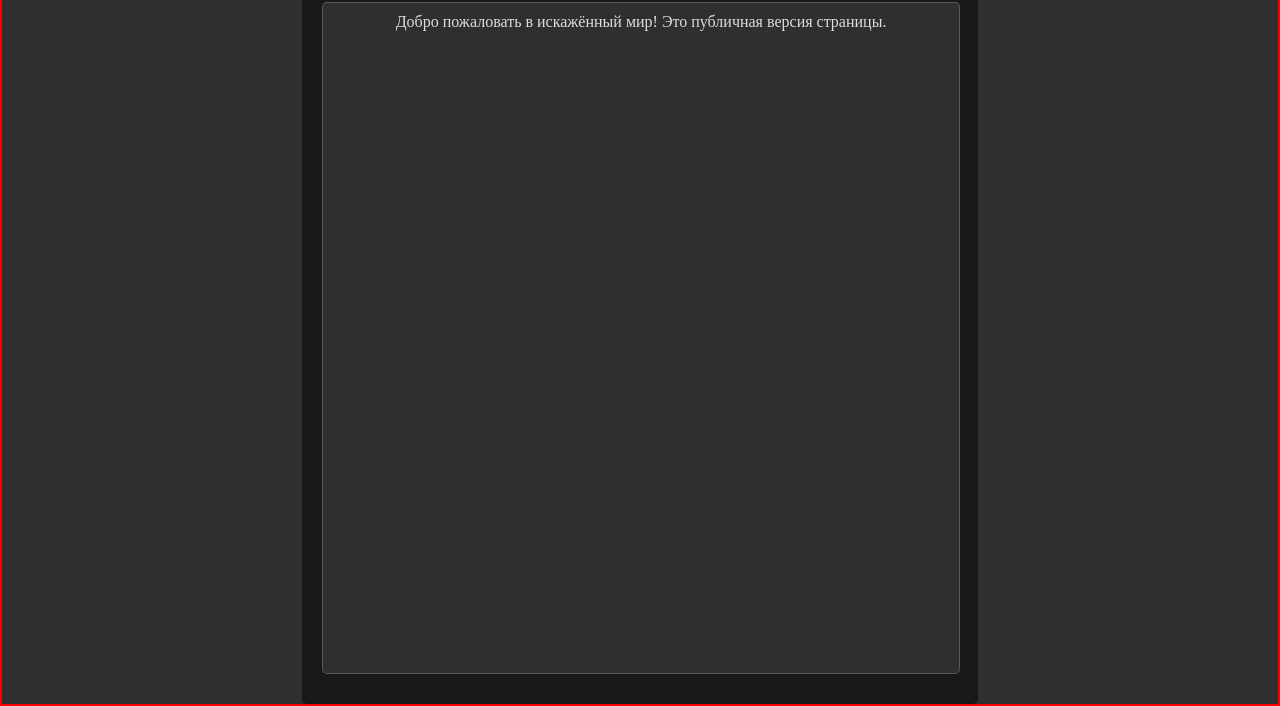
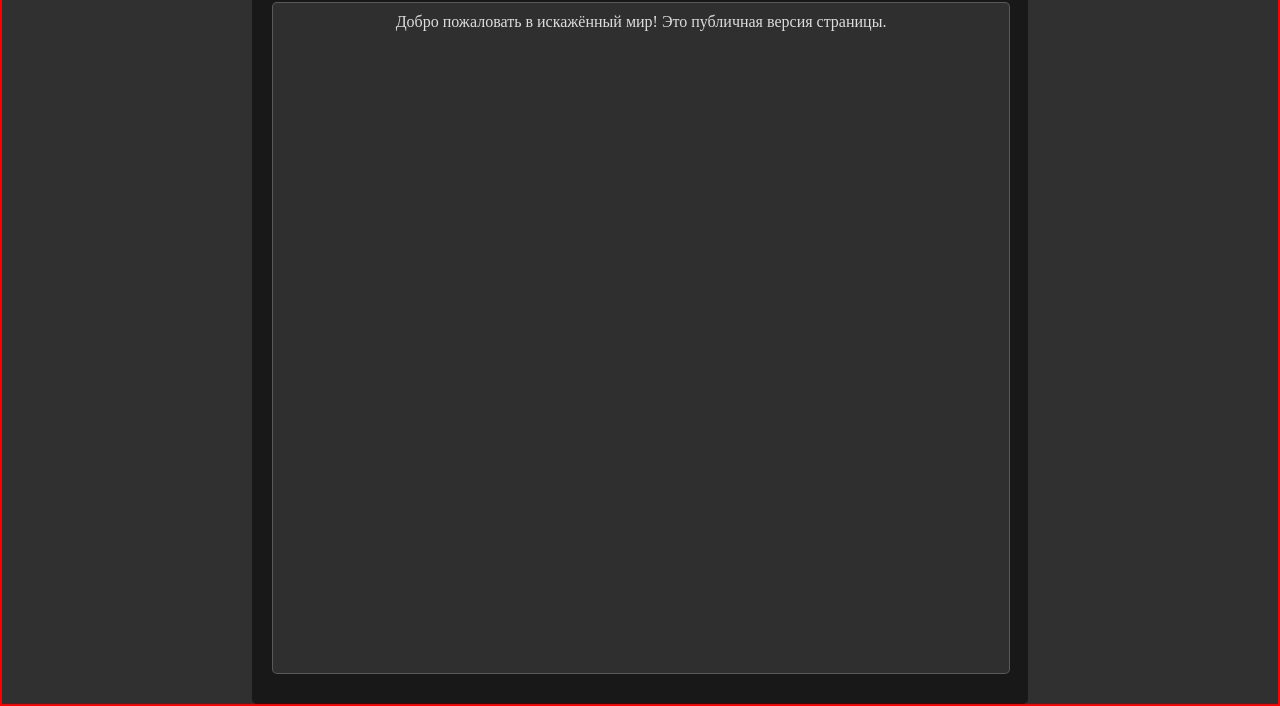
Before and after one commit to dslinak/dsworld, a plain HTML site: page index.html in a window 1280 px wide. Shown: the part 215-921 px from the top of the page. Drawn offline with Linux system fonts and the light colour scheme.

Commit message:
Update styles.css

```diff
--- a/styles.css
+++ b/styles.css
@@ -15,8 +15,8 @@ body {
     display: flex;
     flex-direction: column; /* Располагаем элементы вертикально */
     text-align: center;
-    padding-left: 300px; /* Устанавливаем отступ слева */
-    padding-right: 300px; /* Устанавливаем отступ справа */
+    padding-left: 250px; /* Устанавливаем отступ слева */
+    padding-right: 250px; /* Устанавливаем отступ справа */
     border: 2px solid red; /* Добавлено для проверки */
     margin: 0;
 }
```
